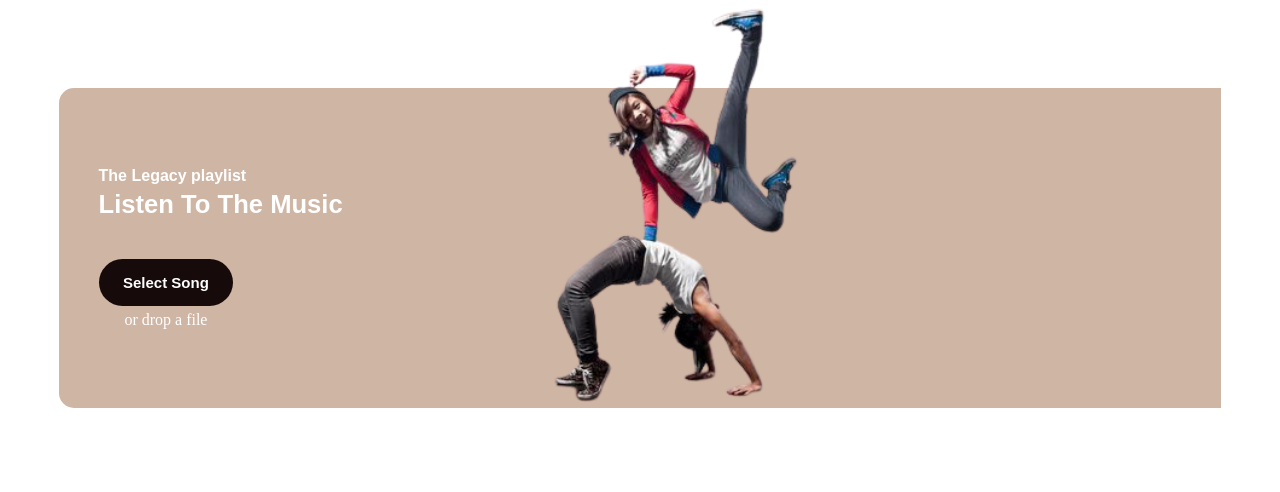
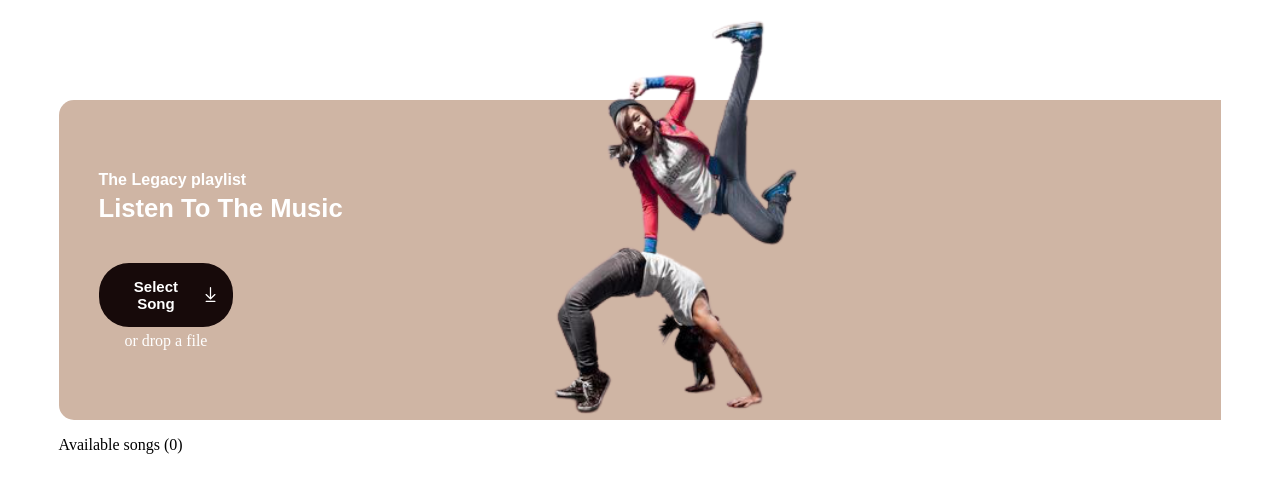
Before and after one commit to NiyongaboEric/legacy-sing, a Next.js app: page / in a window 1280 px wide. Shown: the top 492 px of the page. Built offline with nearby package versions, Linux system fonts and the light colour scheme.

Commit message:
ft(form): add drag and dragover event
	- add drag event handler
	- add dragover event handler
	- validate audio files

```diff
--- a/pages/index.tsx
+++ b/pages/index.tsx
@@ -1,10 +1,62 @@
 import Head from 'next/head'
 import styles from '../styles/Home.module.css'
 import DJImage from '../public/images/10_dj.png'
+import uploadImageIcon from '../public/images/download.svg';
+import React, { useState } from 'react';
 
 
 export default function Home() {
+  const [defaultColor, setDefaultColor] = useState({opacity: 1, border: "none"});
+  const allSongs = [];
+  const handleChange = (e: React.ChangeEvent<HTMLInputElement>) => {
+    const selectedFile = e.target.files || [] ;
 
+    for (var i = 0; i < selectedFile.length; i ++ ) {
+      const type: string = selectedFile[i].type
+      if (type === "audio/mpeg") {
+        console.log(selectedFile[i]);
+      }
+      else {
+        return alert("File not supported")
+      }
+    }
+
+  }
+  const handleDragOver = (e: React.DragEvent<HTMLElement>) => {
+    e.preventDefault();
+    setDefaultColor({opacity: 0.7, border: "1px dotted yellow"})
+  }
+  const handleDrop = (e: React.DragEvent<HTMLElement>) => {
+    e.preventDefault();
+    setDefaultColor({opacity: 1, border: "none"})
+    const dragedItems = e.dataTransfer.items
+    const dragedFiles = e.dataTransfer.files
+
+    if (dragedItems) {
+      // Use DataTransferItemList interface to access the file(s)
+      for (var i = 0; i < dragedItems.length; i++) {
+        // If dropped items aren't files, reject them
+        const kind = dragedItems[i].kind
+        const type = dragedItems[i].type
+        if (type === "audio/mpeg") {
+          const file = dragedItems[i].getAsFile()
+          console.log(file);
+        } else {
+          return alert("File not supported")
+        }
+      }
+    } else {
+      // Use DataTransfer interface to access the file(s)
+      for (var i = 0; i < dragedFiles.length; i ++ ) {
+        const type: string = dragedFiles[i].type
+        if (type === "audio/mpeg") {
+          console.log(dragedFiles[i]);
+        } else {
+          return alert("File not supported")
+        }
+      }
+    }
+  }
   return (
     <div className={styles.container}>
       <Head>
@@ -13,7 +65,11 @@ export default function Home() {
         <link rel="icon" href="/favicon.ico" />
       </Head>
       <main className={styles.main}>
-        <section className={styles.heading}>
+        <section className={styles.heading}
+          onDragOver={handleDragOver}
+          onDrop={handleDrop}
+          style={defaultColor}
+        >
           <div className={styles.details}>
             <div className={styles.title}>
               <h1>The Legacy playlist</h1>
@@ -21,10 +77,10 @@ export default function Home() {
             </div>
             <form className={styles.musicForm}>
               <button type="button">
-                <label
-                  htmlFor="fileElem"
-                >
+                <label htmlFor="fileElem">
                   Select Song
+                  <img src={uploadImageIcon.src} className={styles.uploadIcon} alt="upload image" />
+                  <div style={{display: "none"}}> Icons made by <a href="https://www.flaticon.com/authors/smashicons" title="Smashicons">Smashicons</a> from <a href="https://www.flaticon.com/" title="Flaticon">www.flaticon.com</a></div>
                 </label>
               </button>
               <span>or drop a file</span>
@@ -33,19 +89,18 @@ export default function Home() {
                 id="fileElem"
                 multiple
                 accept="audio/mp3"
-                onChange={() => console.log("You changed me")}
-                onDragEnter={() => console.log("You drag me")}
-                onDragOver={() => console.log("You drag me")}
-                onDragLeave={() => console.log("You drag me")}
-                onDrop={() => console.log("You drag me")}
-                />
+                onChange={handleChange}
+              />
             </form>
           </div>
           <img
+            className={styles.entertainImage}
             src={DJImage.src}
             alt="New DJ"
           />
-
+        </section>
+        <section className={styles.dragList} >
+          <p>Available songs ({allSongs.length})</p>
         </section>
       </main>
     </div>
--- a/styles/Home.module.css
+++ b/styles/Home.module.css
@@ -11,19 +11,23 @@
   grid-template-columns: 1fr;
   align-items: center;
   position: relative;
-  top: 80px;
+  margin: 100px 0 0 0px;
 }
-.heading img {
+.heading .entertainImage {
   position: absolute;
   bottom: 0;
   height: 420px;
   left: 40%;
 }
+.heading .uploadIcon {
+  width: 15px;
+  height: 15px;
+  margin: 0 0 0 5px;
+}
 .details {
   display: grid;
   padding: 0 0px 0 40px;
   gap: 30px;
-  position: relative;
 }
 .details .title {
   margin: 0 0 0 0;
@@ -70,4 +74,6 @@
 }
 .musicForm label {
   cursor: pointer;
+  display: flex;
+  align-items: center;
 }
```
Also changed, not shown: public/images/download.svg (added).
